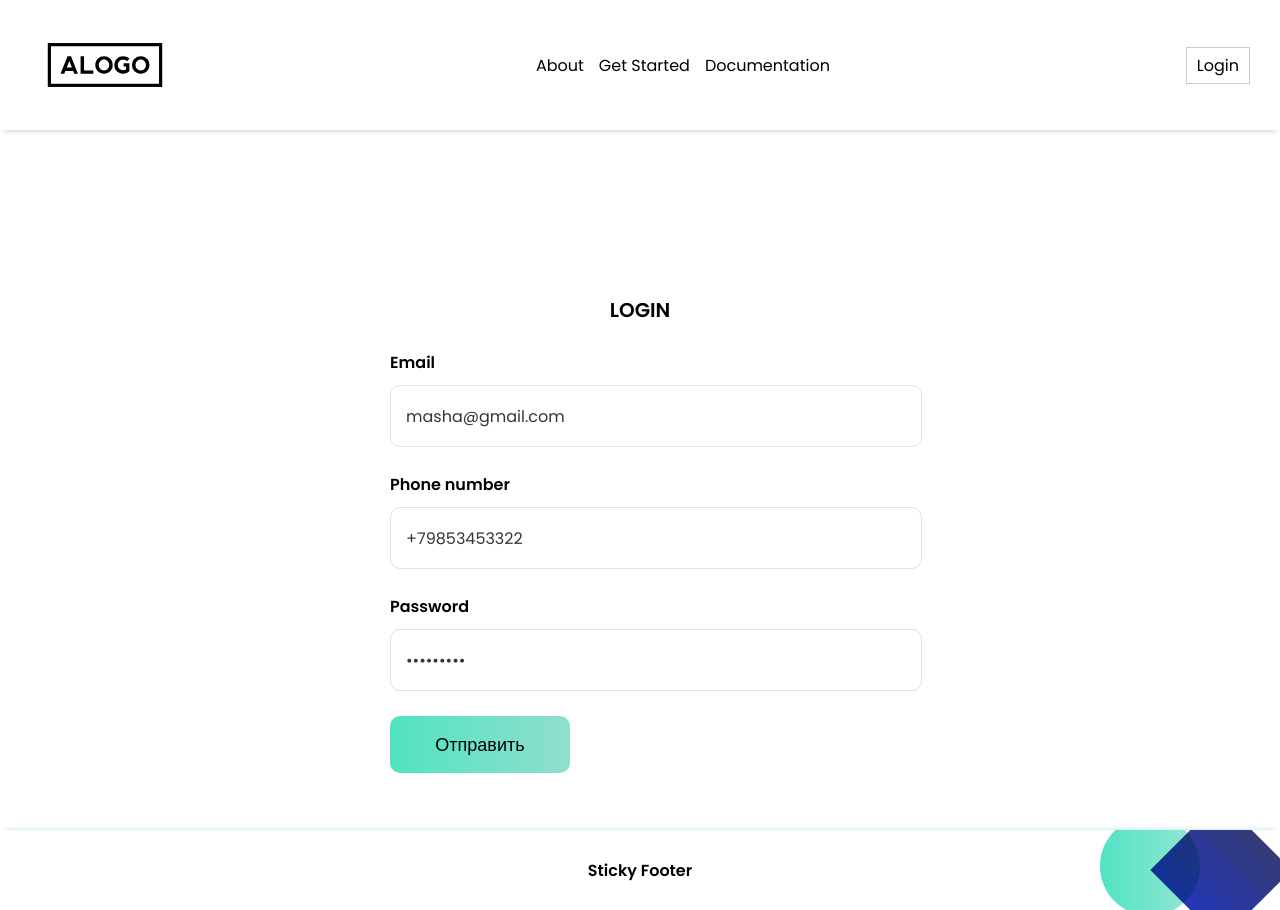
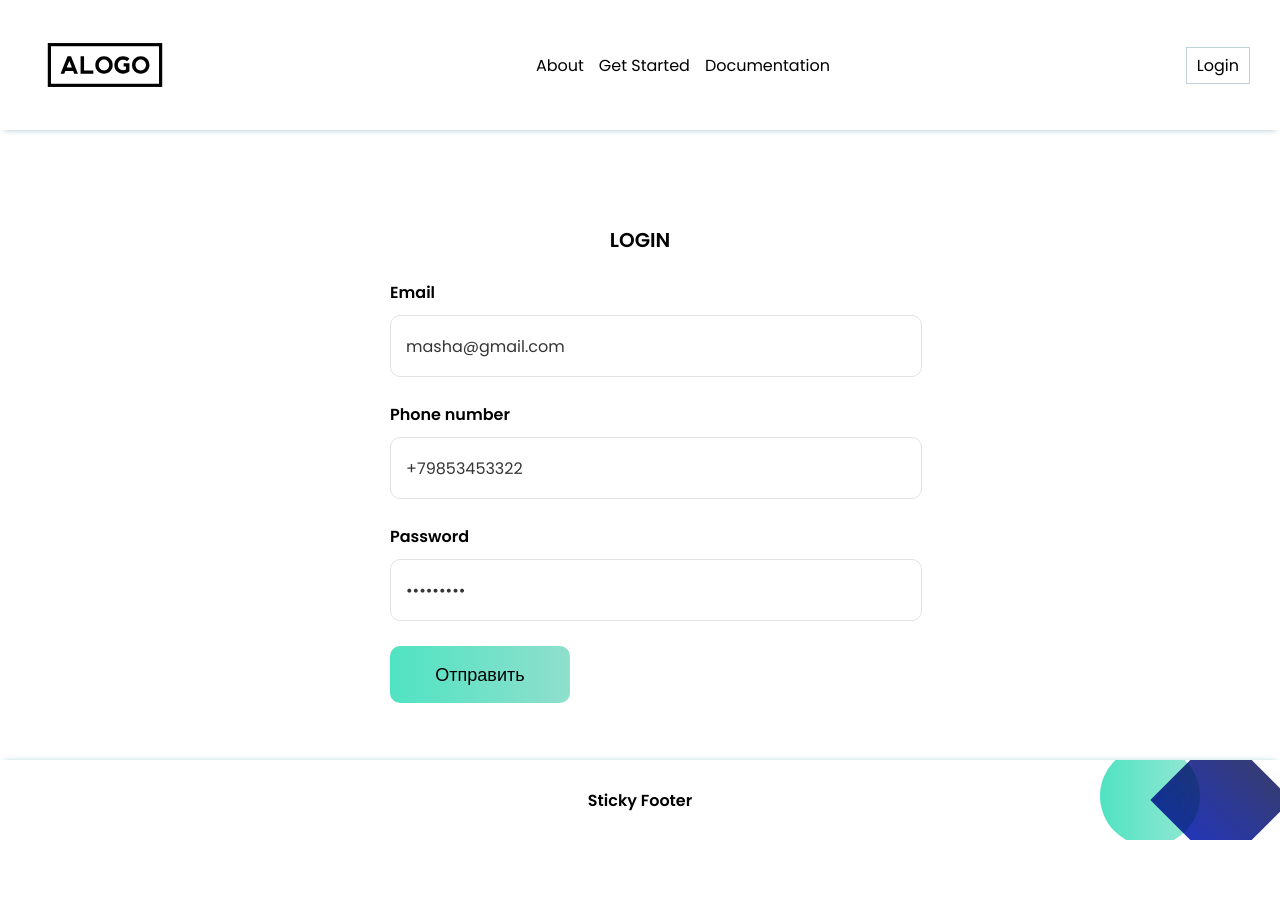
Before and after one commit to PoliGanina/ganina_rmr_hw_client, a React (Create React App) app: page / in a window 1280 px wide. After the commit the page ends 840 px from the top, so only its background shows below. Built offline with nearby package versions, Linux system fonts and the light colour scheme; no server answers.

Commit message:
protected route redirect

```diff
--- a/src/features/layout/layout.scss
+++ b/src/features/layout/layout.scss
@@ -1,5 +1,5 @@
 .content {
     display: flex;
     justify-content: center;
-    margin-top: 100px;
+    margin-top: 60px;
 }
--- a/src/features/login/form/form.scss
+++ b/src/features/login/form/form.scss
@@ -1,6 +1,5 @@
 .form {
   margin: 0 auto;
-  margin-top: 30px;
   padding: 35px;
   width: 500px;
   min-height: 500px;
--- a/src/infrastructure/router.js
+++ b/src/infrastructure/router.js
@@ -1,4 +1,5 @@
 import { Routes, Route } from "react-router-dom";
+import { Navigate } from "react-router";
 import { PulseLoader } from "react-spinners";
 import NoAccessMessage from "../features/no-access/noAccessMessage";
 import ContentPage from "../screens/contentPage/contentPage";
@@ -29,7 +30,9 @@ export const ProtectedRoute = ({ children }) => {
   }
 
   if (hasCookie === false ) {
-    return <NoAccessMessage />;
+    return(
+      <Navigate to="/" element={<LoginPage />} />
+    )
   }
 
   return children;
```
